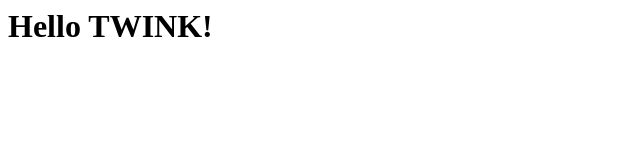
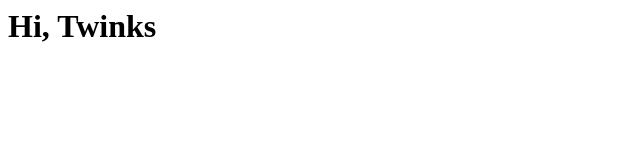
Before and after one commit to ansukiasyan/twink-aws, a plain HTML site: page index.html in a window 1280 px wide. Shown: the whole page, without its empty margins (0-640 px from the left). Drawn offline with Linux system fonts and the light colour scheme.

```diff
--- a/index.html
+++ b/index.html
@@ -1,3 +1,3 @@
 <html>
-    <h1>Hello TWINK!</h1>
+    <h1>Hi, Twinks</h1>
 </html>
```
Also changed, not shown: 3 other files.
